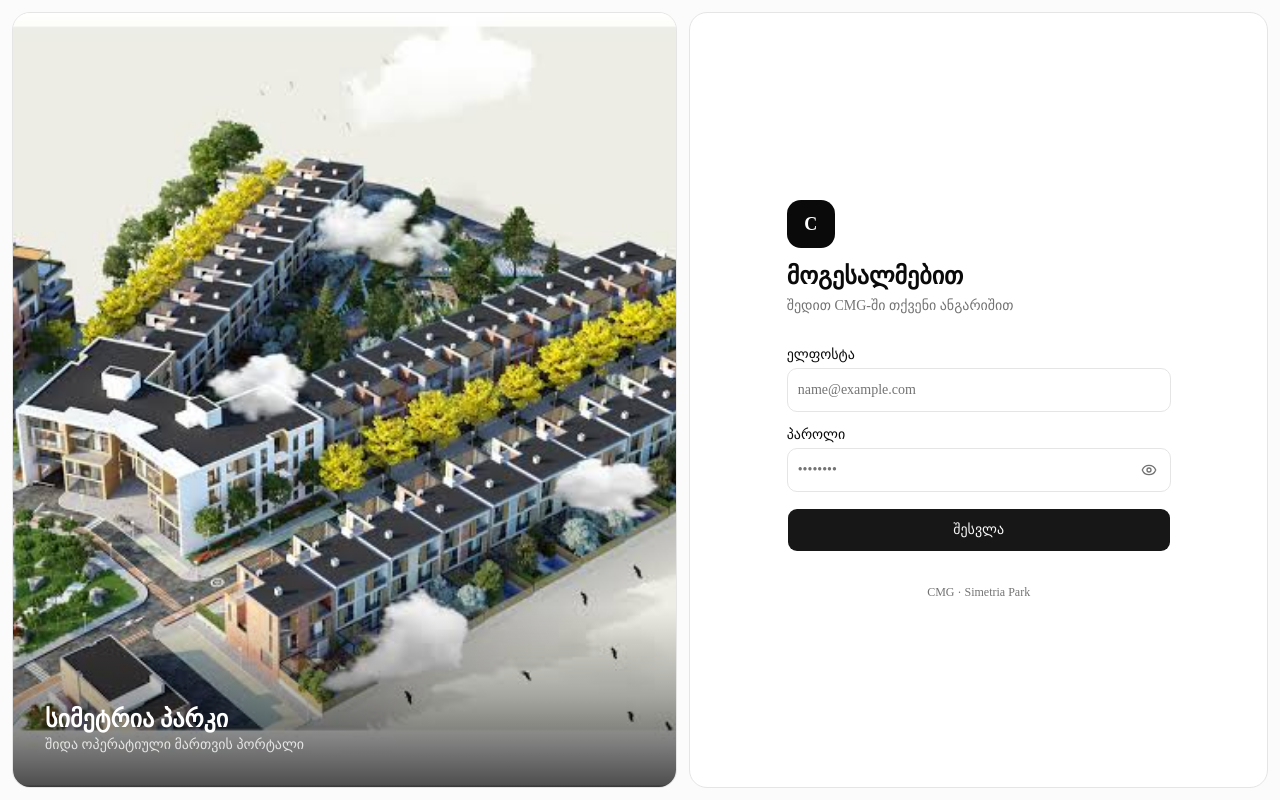
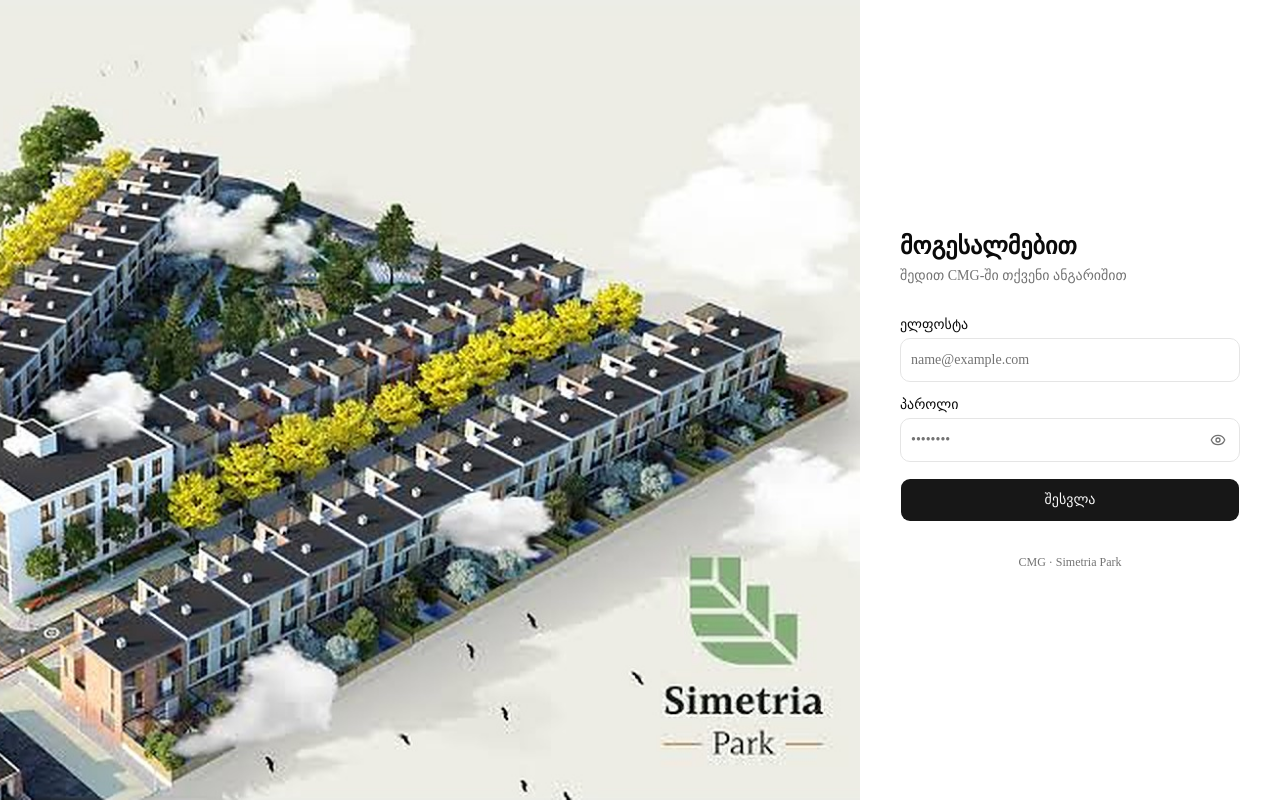
Before and after one commit to PinoqioDOM/CMG, a Next.js app: page /login in a window 1280 px wide. Built offline with nearby package versions, Linux system fonts and the light colour scheme.

Commit message:
Fianl Login Design

```diff
--- a/src/app/login/page.tsx
+++ b/src/app/login/page.tsx
@@ -33,30 +33,22 @@ export default function LoginPage() {
   }
 
   return (
-    <main className="grid min-h-screen gap-3 bg-muted/40 p-2 lg:grid-cols-[1.15fr_1fr] lg:p-3">
-      {/* მარცხენა: ფოტო */}
-      <section className="relative min-h-52 overflow-hidden rounded-2xl border lg:min-h-0">
+    <main className="grid min-h-dvh bg-[#efeeea] lg:h-dvh lg:grid-cols-[minmax(0,1fr)_420px]">
+      <section className="relative aspect-[1356/818] w-full lg:aspect-auto lg:h-dvh">
         <Image
-          src="/Simetria.jpg"
+          src="/new-cmg.jpg"
           alt="Simetria Park"
           fill
           priority
-          sizes="(min-width: 1024px) 55vw, 100vw"
-          className="object-cover"
+          sizes="(min-width: 1024px) calc(100vw - 420px), 100vw"
+          className="object-cover object-right"
         />
-        <div className="absolute inset-x-0 bottom-0 bg-gradient-to-t from-black/70 via-black/30 to-transparent p-5 pt-16 text-white md:p-8 md:pt-24">
-          <div className="text-xl font-semibold md:text-2xl">სიმეტრია პარკი</div>
-          <div className="text-sm text-white/80">შიდა ოპერატიული მართვის პორტალი</div>
-        </div>
       </section>
 
       {/* მარჯვენა: შესვლა */}
-      <section className="flex items-center justify-center rounded-2xl border bg-background p-6 md:p-10">
+      <section className="flex items-center justify-center overflow-y-auto bg-background p-6 md:p-10">
         <div className="w-full max-w-sm">
           <div className="mb-8">
-            <div className="mb-3 inline-flex size-12 items-center justify-center rounded-xl bg-foreground text-lg font-bold text-background">
-              C
-            </div>
             <h1 className="text-2xl font-bold">მოგესალმებით</h1>
             <p className="mt-1 text-sm text-muted-foreground">
               შედით CMG-ში თქვენი ანგარიშით
@@ -111,9 +103,7 @@ export default function LoginPage() {
             </Button>
           </form>
 
-          <p className="mt-8 text-center text-xs text-muted-foreground">
-            CMG · Simetria Park
-          </p>
+          <p className="mt-8 text-center text-xs text-muted-foreground">CMG · Simetria Park</p>
         </div>
       </section>
     </main>
```
Also changed, not shown: public/Simetria.jpg (deleted), public/new-cmg.jpg (added).
